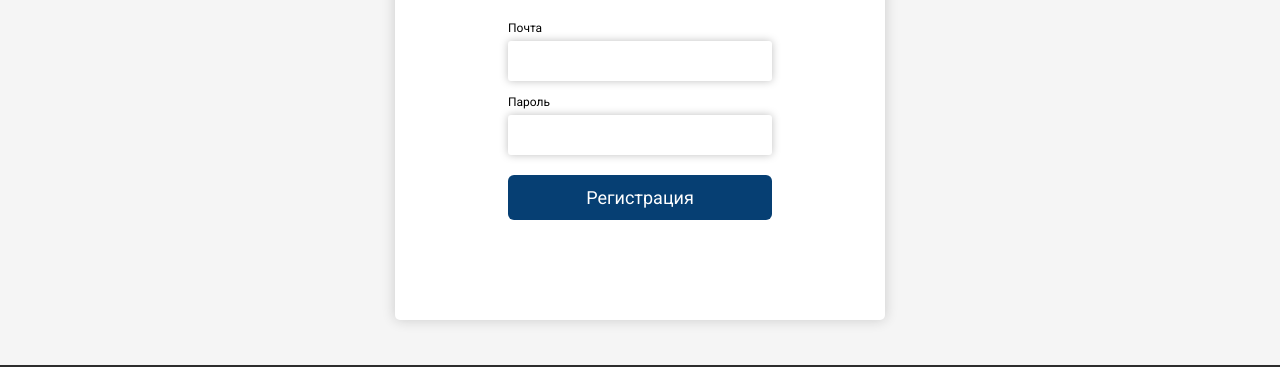
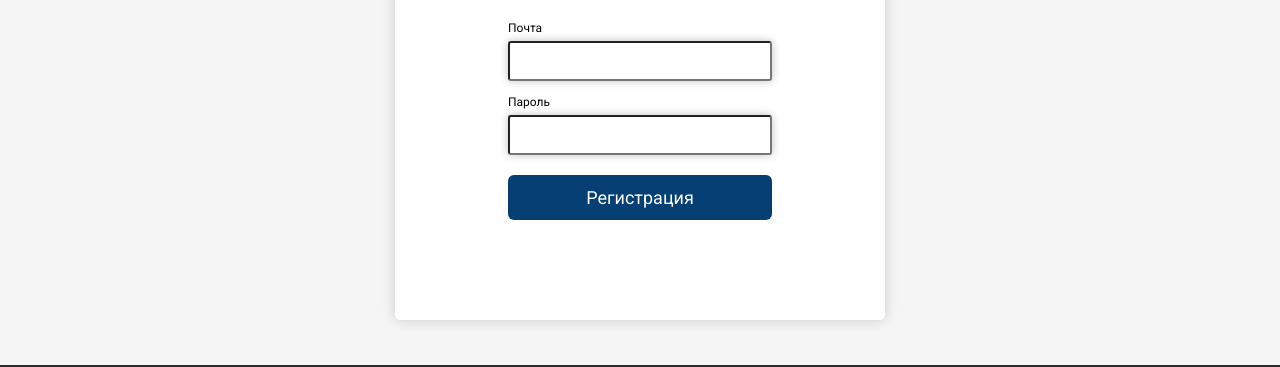
Before and after one commit to alexandr96b/atompay, a plain HTML site: page reg.html in a window 1280 px wide. Shown: the part 219-586 px from the top of the page. Drawn offline with nearby package versions, Linux system fonts and the light colour scheme.

Commit message:
new update

```diff
--- a/css/style.css
+++ b/css/style.css
@@ -121,7 +121,6 @@ button:hover , button:focus , button:active{
 /* inputs */
 input{
 	outline: none;
-	border: 1px solid transparent;
 }
 .b-input{
 	position: relative;
@@ -335,7 +334,7 @@ select{
 	appearance: none !important;
 }
 .b-input__text , .b-select{
-	border: 1px solid transparent;
+	/*border: 1px solid transparent;*/
 	transition: 0.3s;
 }
 .b-input__text:focus , .b-select:focus{
```
